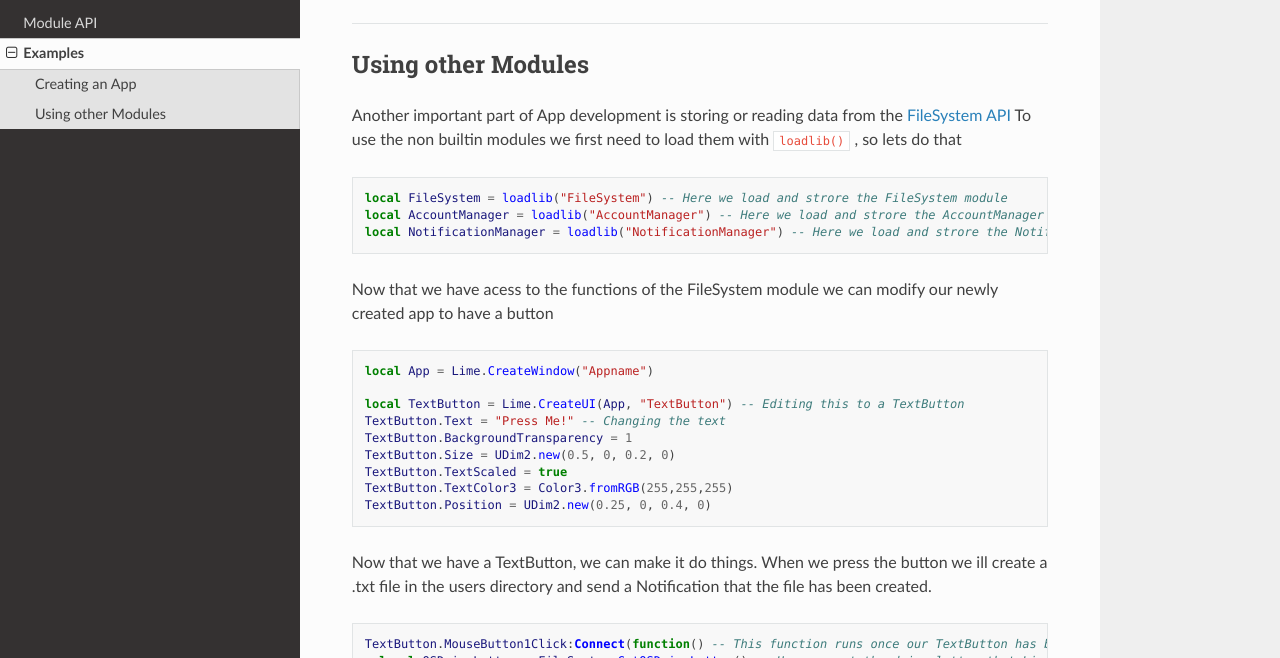
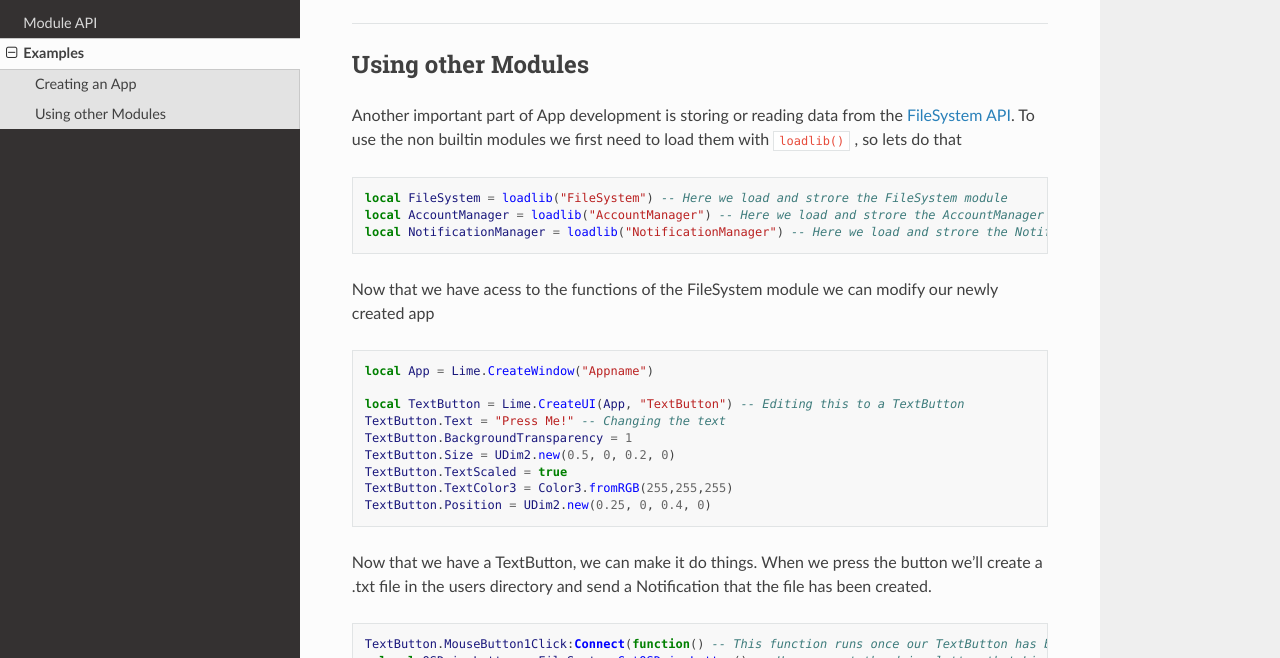
Before and after one commit to Happygamer1983/LimeOS-API, a Sphinx documentation site: the page built from docs/source/Examples.rst, in a window 1280 px wide and 900 px high, scrolled down 777 px. Shown: the part 152-810 px from the top of the window. Built offline with Sphinx 7.4.7 and the Read the Docs theme 2.0.0, drawn with Linux system fonts in a browser that asks for light colours.

Commit message:
Update Examples.rst

```diff
--- a/docs/source/Examples.rst
+++ b/docs/source/Examples.rst
@@ -50,7 +50,7 @@ Heres the complete code without the comments
 
 Using other Modules
 ===================
-Another important part of App development is storing or reading data from the :doc:`FileSystem API <Module APIs>`
+Another important part of App development is storing or reading data from the :doc:`FileSystem API <Module APIs>`.
 To use the non builtin modules we first need to load them with ``loadlib()`` , so lets do that
 
 .. code-block:: luau
@@ -59,7 +59,7 @@ To use the non builtin modules we first need to load them with ``loadlib()`` , s
   local AccountManager = loadlib("AccountManager") -- Here we load and strore the AccountManager module
   local NotificationManager = loadlib("NotificationManager") -- Here we load and strore the NotificationManager module
 
-Now that we have acess to the functions of the FileSystem module we can modify our newly created app to have a button
+Now that we have acess to the functions of the FileSystem module we can modify our newly created app
 
 .. code-block:: luau
 
@@ -74,7 +74,7 @@ Now that we have acess to the functions of the FileSystem module we can modify o
   TextButton.Position = UDim2.new(0.25, 0, 0.4, 0)
 
 Now that we have a TextButton, we can make it do things.
-When we press the button we ill create a .txt file in the users directory and send a Notification that the file has been created.
+When we press the button we'll create a .txt file in the users directory and send a Notification that the file has been created.
 
 .. code-block:: luau
 
```
